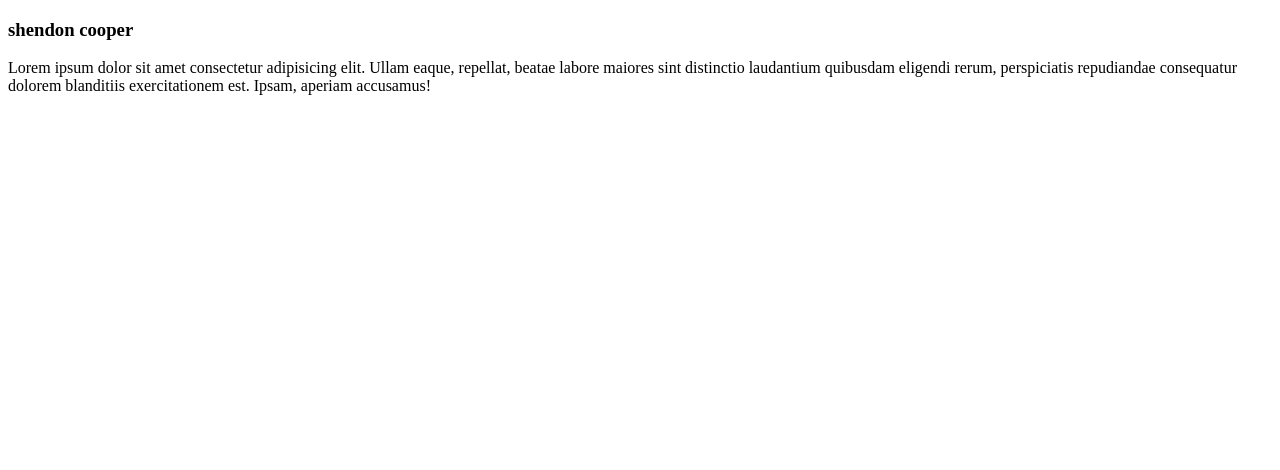
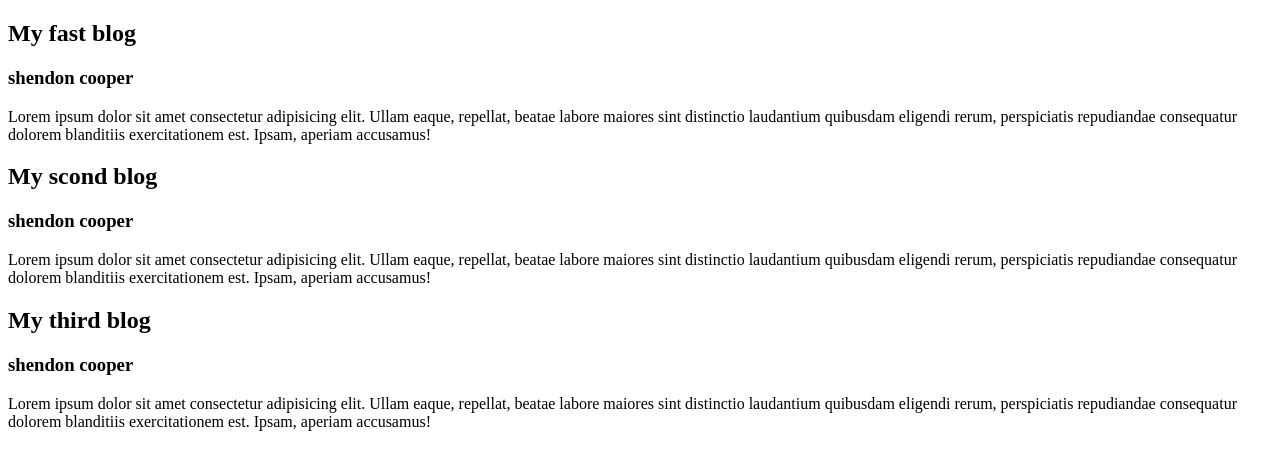
Before and after one commit to anikmdrashidulislam/my-shelly-coop-repo, a plain HTML site: page index.html in a window 1280 px wide. Drawn offline with Linux system fonts and the light colour scheme.

Commit message:
added the scond blog

```diff
--- a/index.html
+++ b/index.html
@@ -7,6 +7,22 @@
     <link rel="stylesheet" href="style/blog.css">
 </head>
 <body>
+
+    <h2>My fast blog</h2>
+    <h3>shendon cooper</h3>
+    <p>Lorem ipsum dolor sit amet consectetur adipisicing elit.
+         Ullam eaque, repellat, beatae labore maiores sint distinctio laudantium quibusdam eligendi rerum,
+         perspiciatis repudiandae consequatur dolorem blanditiis exercitationem est.
+          Ipsam, aperiam accusamus!</p>
+
+          <h2>My scond blog</h2>
+    <h3>shendon cooper</h3>
+    <p>Lorem ipsum dolor sit amet consectetur adipisicing elit.
+         Ullam eaque, repellat, beatae labore maiores sint distinctio laudantium quibusdam eligendi rerum,
+         perspiciatis repudiandae consequatur dolorem blanditiis exercitationem est.
+          Ipsam, aperiam accusamus!</p>
+
+          <h2>My third blog</h2>
     <h3>shendon cooper</h3>
     <p>Lorem ipsum dolor sit amet consectetur adipisicing elit.
          Ullam eaque, repellat, beatae labore maiores sint distinctio laudantium quibusdam eligendi rerum,
```
